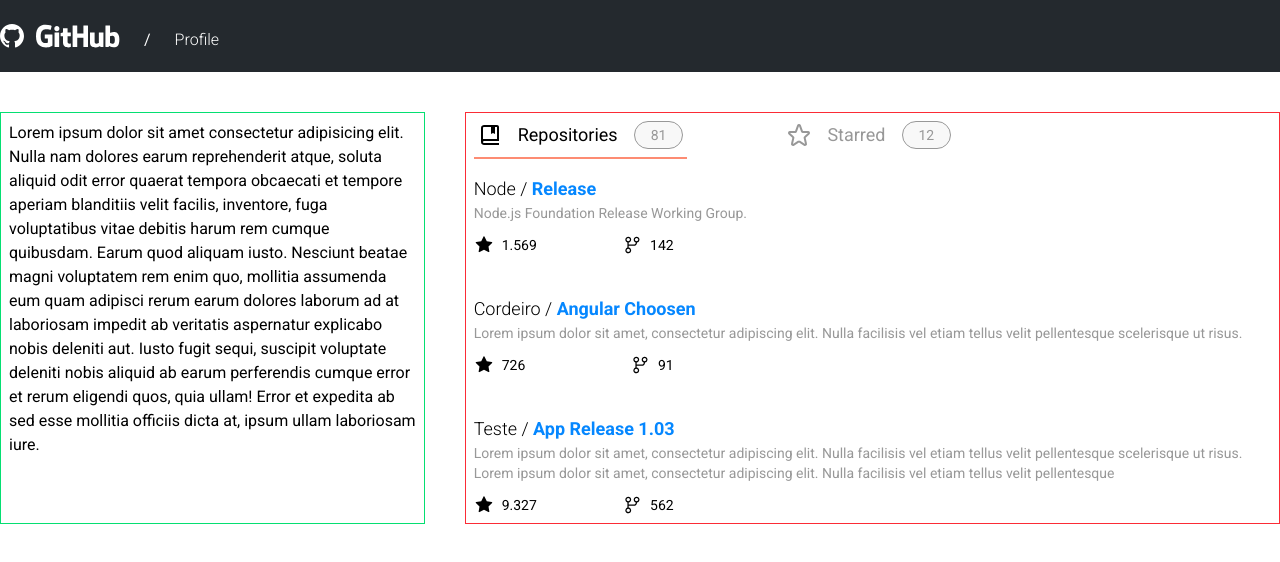
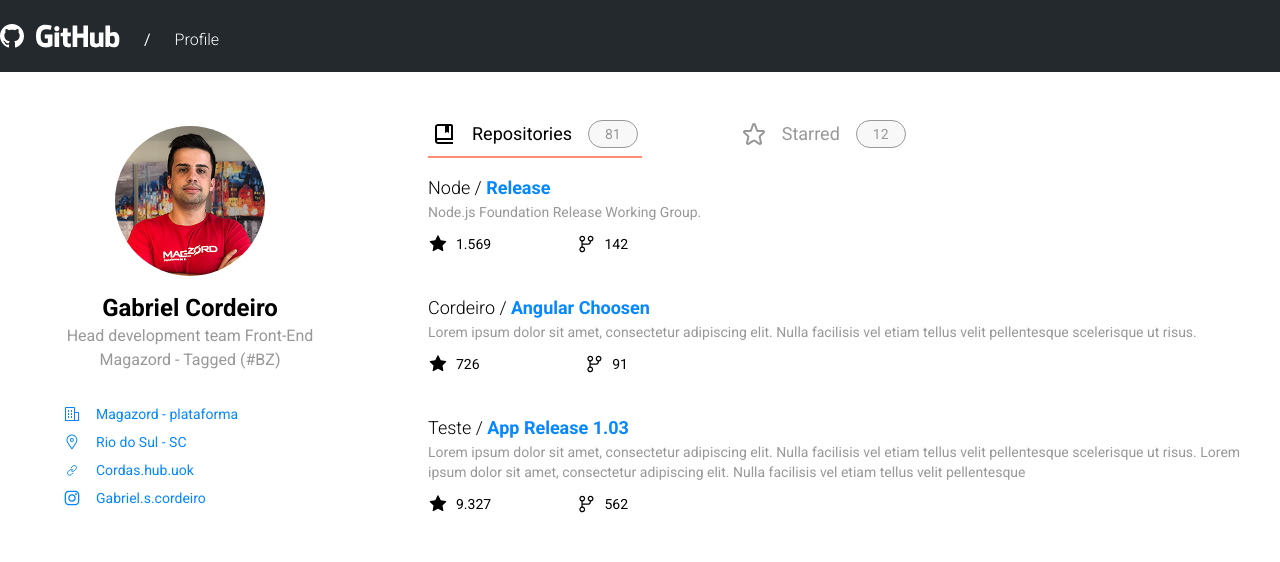
Before and after one commit to gpereira305/github-profiler, a React (Vite) app: page / in a window 1280 px wide. Shown: the top 562 px of the page. Built offline with nearby package versions, Linux system fonts and the light colour scheme.

Commit message:
add: component da bio do usuário

```diff
--- a/src/components/UserProfile.tsx
+++ b/src/components/UserProfile.tsx
@@ -1,19 +1,61 @@
+import user from "../assets/imgs/user.png";
+import {
+  BuildingIcon,
+  ChainIcon,
+  InstagramIcon,
+  LocationPinIcon,
+} from "./Icons";
+import Image from "./shared/Image";
+
+const data = [
+  {
+    company: "Magazord - plataforma",
+    icon: <BuildingIcon />,
+  },
+  {
+    workPlace: "Rio do Sul - SC",
+    icon: <LocationPinIcon />,
+  },
+  {
+    socialMedia: "Cordas.hub.uok",
+    icon: <ChainIcon />,
+  },
+  {
+    instagram: "Gabriel.s.cordeiro",
+    icon: <InstagramIcon />,
+  },
+];
+
 export default function UserProfile() {
+  const userName = "Gabriel Cordeiro";
+
   return (
-    <aside className="border-green-400 border-1 flex-1 p-2">
-      <p>
-        Lorem ipsum dolor sit amet consectetur adipisicing elit. Nulla nam
-        dolores earum reprehenderit atque, soluta aliquid odit error quaerat
-        tempora obcaecati et tempore aperiam blanditiis velit facilis,
-        inventore, fuga voluptatibus vitae debitis harum rem cumque quibusdam.
-        Earum quod aliquam iusto. Nesciunt beatae magni voluptatem rem enim quo,
-        mollitia assumenda eum quam adipisci rerum earum dolores laborum ad at
-        laboriosam impedit ab veritatis aspernatur explicabo nobis deleniti aut.
-        Iusto fugit sequi, suscipit voluptate deleniti nobis aliquid ab earum
-        perferendis cumque error et rerum eligendi quos, quia ullam! Error et
-        expedita ab sed esse mollitia officiis dicta at, ipsum ullam laboriosam
-        iure.
-      </p>
+    <aside className="flex-1 py-2 px-8 flex justify-center max-w-[380px] flex-col lg:mx-0 mx-auto">
+      <figure className="flex items-center bg-primary flex-col gap-4 pb-8">
+        <Image
+          src={user}
+          title={userName}
+          className="object-cover w-[150px] h-[150px] rounded-full"
+        />
+        <figcaption className="text-sm text-dark-light text-center flex-col flex">
+          <span className="text-dark text-2xl font-bold">{userName}</span>
+          <span className="text-base text-dark-light font-normal">
+            Head development team Front-End Magazord - Tagged (#BZ)
+          </span>
+        </figcaption>
+      </figure>
+
+      <ul className="px-8 flex flex-col gap-2">
+        {data.map(({ company, workPlace, socialMedia, instagram }, index) => (
+          <li
+            key={index}
+            className="flex items-center gap-4 text-sm text-secondary font-normal"
+          >
+            {data[index].icon}
+            <span>{company || workPlace || socialMedia || instagram}</span>
+          </li>
+        ))}
+      </ul>
     </aside>
   );
 }
--- a/src/components/shared/NavigationBar.tsx
+++ b/src/components/shared/NavigationBar.tsx
@@ -2,10 +2,10 @@ import { Link } from "@tanstack/react-router";
 import { BookIcon, StarOulinedIcon } from "../Icons";
 
 export default function NavigationBar() {
-  const linkStyle = `flex items-center text-lg gap-4 transition-colors duration-200 pb-2 active-link border-b-2 border-transparent px-1`;
+  const linkStyle = `flex items-center text-base sm:text-lg gap-4 transition-colors duration-200 pb-2 active-link border-b-2 border-transparent px-1`;
 
   return (
-    <nav className="flex gap-x-24 p-2">
+    <nav className="flex sm:gap-x-24 gap-x-2 p-2 sm:justify-start justify-between sm:flex-row flex-col sm:gap-y-0 gap-y-6">
       <Link to="/" className={linkStyle}>
         {({ isActive }) => (
           <>
@@ -34,7 +34,7 @@ export default function NavigationBar() {
 
 const PillElement = ({ value }: { value: number }) => {
   return (
-    <span className="flex items-center justify-center rounded-2xl bg-[#F8F8F8] border border-dark-light px-4 h-7 text-dark-light text-sm">
+    <span className="flex items-center justify-center rounded-2xl bg-[#F8F8F8] border border-dark-light px-4 h-7 text-dark-light text-sm xs:ml-0 ml-auto">
       {value}
     </span>
   );
--- a/src/layouts/MainLayout.tsx
+++ b/src/layouts/MainLayout.tsx
@@ -6,7 +6,7 @@ export default function MainLayout({
   children: React.ReactNode;
 }) {
   return (
-    <main className="max-w-[1280px] w-full h-full mx-auto min-[1280px]:px-0 px-6 flex gap-10 pt-10">
+    <main className="max-w-[1280px] w-full h-full mx-auto min-[1280px]:px-0 px-6 flex gap-10 pt-10 lg:flex-row flex-col">
       <h1 className="hidden">Github profile</h1>
       {children}
     </main>
--- a/src/layouts/RepoContentLayout.tsx
+++ b/src/layouts/RepoContentLayout.tsx
@@ -3,7 +3,7 @@ import { Outlet } from "@tanstack/react-router";
 
 export default function RepoContentLayout() {
   return (
-    <section className="flex-2 border-red-500 border-1">
+    <section className="flex-2">
       <NavigationBar />
 
       <Outlet />
```
